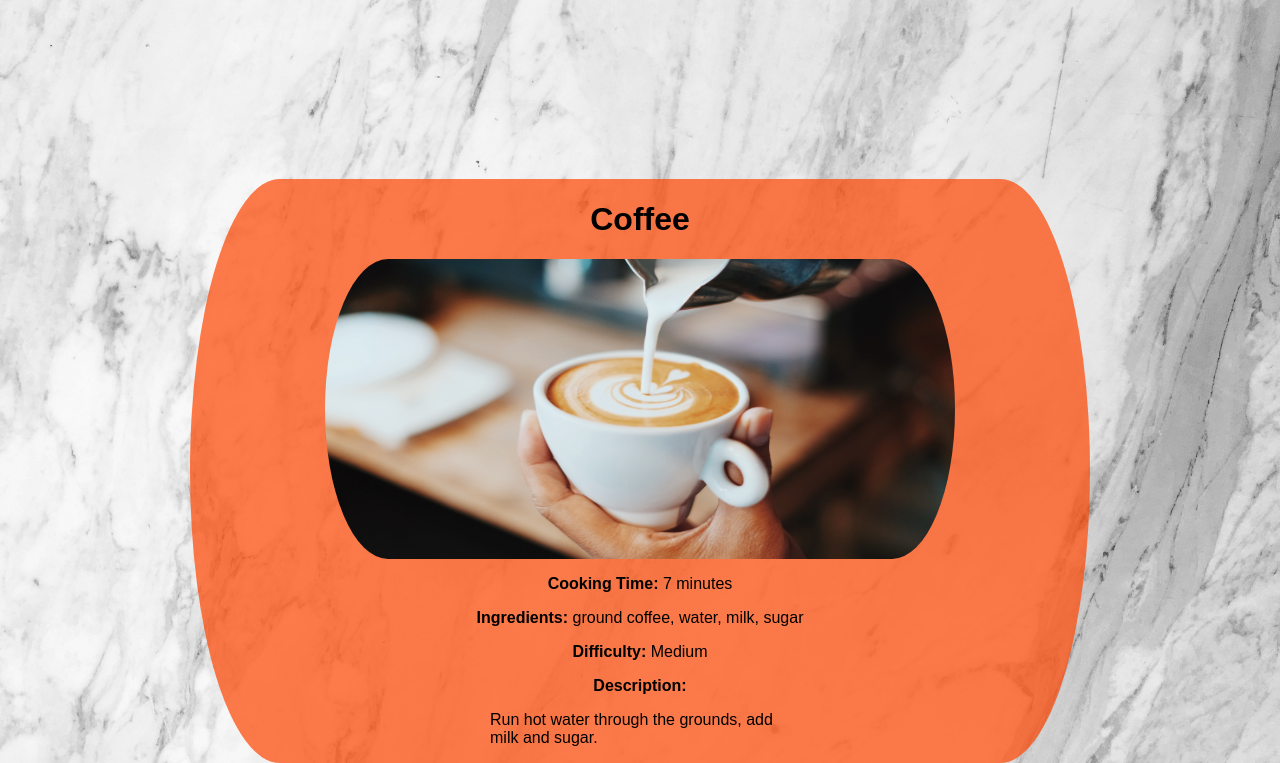
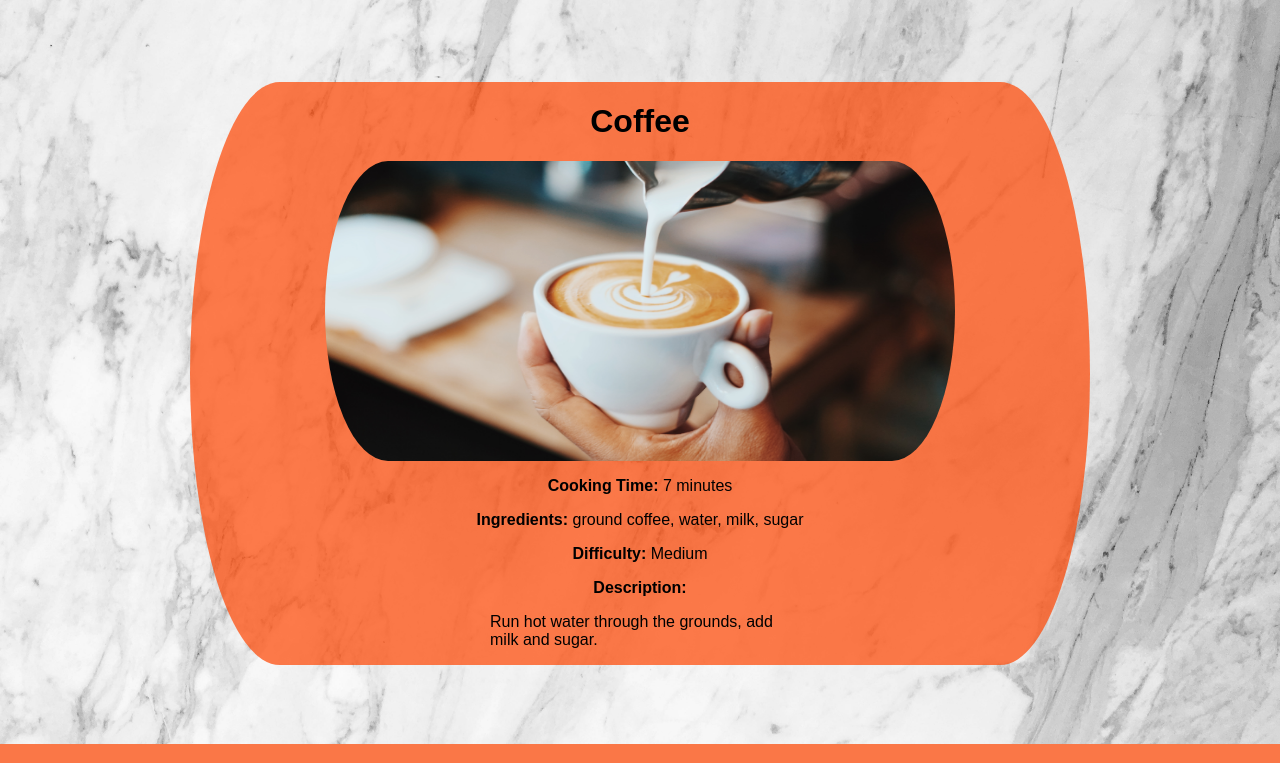
Before and after one commit to brett-ranieri/recipe-app, a Django app: page /recipes/list/2 in a window 1280 px wide. Shown: the part 72-835 px from the top of the page. Run offline with Django 4.2, Linux system fonts and the light colour scheme; a user stored in the database is signed in; data comes from the database, SQL or seed files in the repository; both versions use the stored data as it was after the commit.

Commit message:
adjust margin on detail view

```diff
--- a/recipes/templates/recipes/recipes_detail.html
+++ b/recipes/templates/recipes/recipes_detail.html
@@ -31,7 +31,7 @@
 			color: initial;
 		}
 		.detail_container {
-			margin-top: 270px;
+			margin-top: 75px;
 			border-radius: 10% / 50%;
 			background: rgba(255, 69, 0, 0.7);
 			align-items: center;
```
Also changed, not shown: db.sqlite3.
